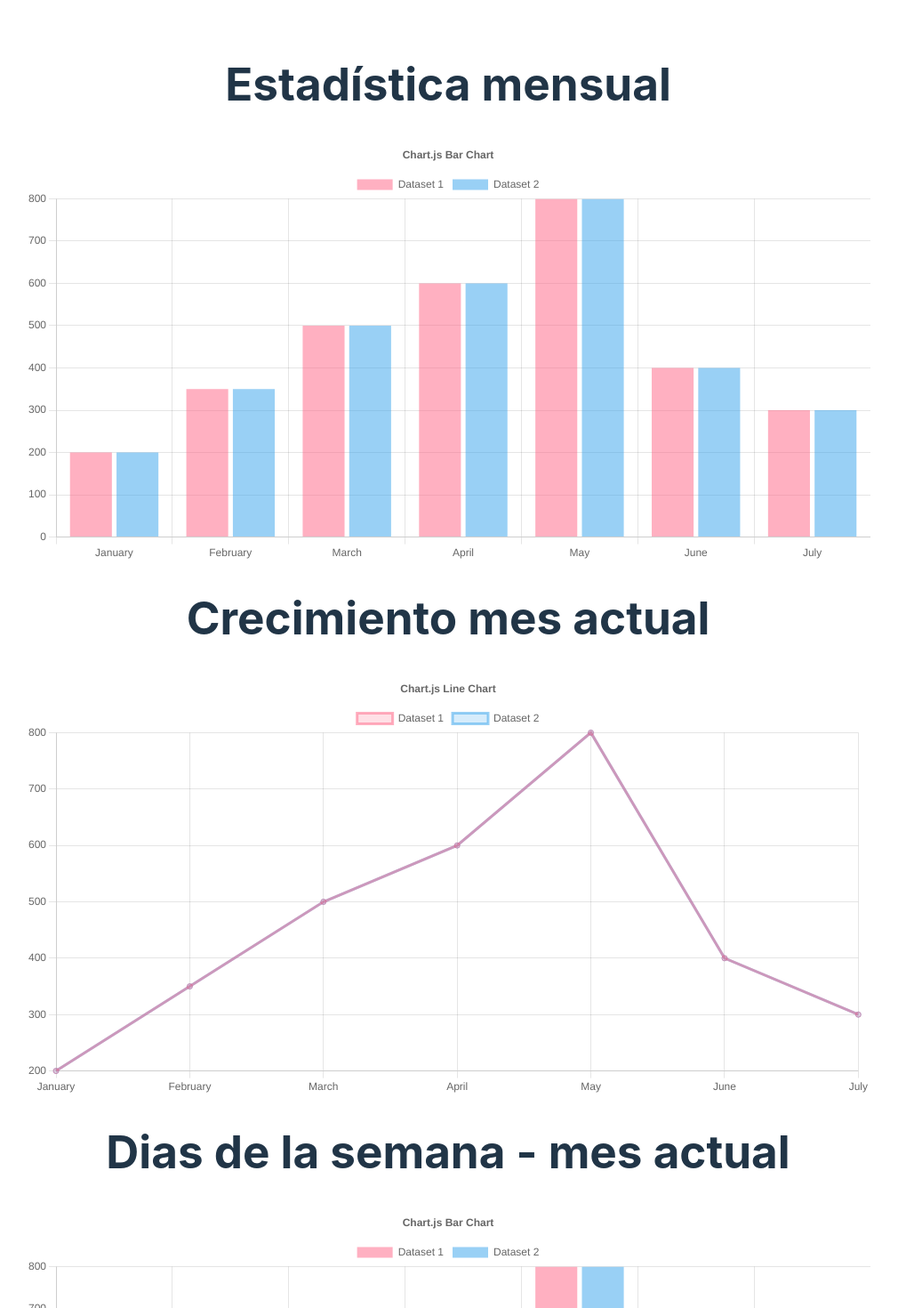
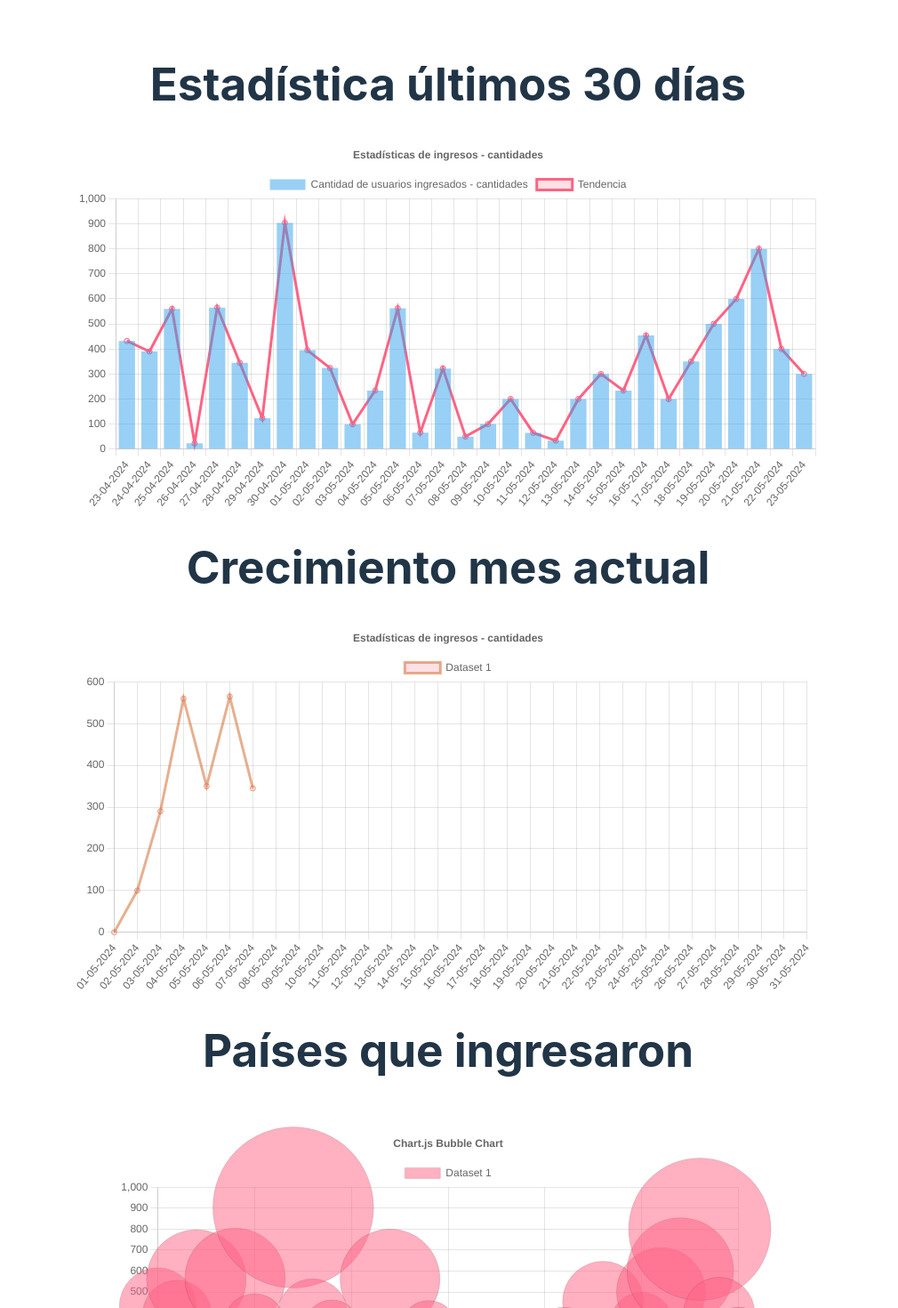
Before and after one commit to miguelparra2020/classbarber-control-asw-894, a React (Vite) app: page / in a window 1280 px wide. Shown: the top 1470 px of the page at 89% size, without its empty margins (136-1146 px from the left). Built offline with nearby package versions, Linux system fonts and the light colour scheme.

Commit message:
add-changes

```diff
--- a/src/App.tsx
+++ b/src/App.tsx
@@ -1,5 +1,5 @@
-import './App.css'
-import React from 'react'
+import './App.css';
+import React, { useEffect, useState } from 'react';
 import {
   Chart as ChartJS,
   CategoryScale,
@@ -8,6 +8,7 @@ import {
   LineElement,
   PointElement,
   LineController,
+  BarController,
   BubbleController,
   PolarAreaController,
   DoughnutController,
@@ -17,7 +18,7 @@ import {
   Tooltip,
   Legend,
 } from 'chart.js';
-import { Bar, Line, Bubble, PolarArea, Doughnut } from 'react-chartjs-2'
+import { Chart } from 'react-chartjs-2';
 
 ChartJS.register(
   CategoryScale,
@@ -26,6 +27,7 @@ ChartJS.register(
   LineElement,
   PointElement,
   LineController,
+  BarController,
   BubbleController,
   PolarAreaController,
   DoughnutController,
@@ -34,9 +36,69 @@ ChartJS.register(
   Title,
   Tooltip,
   Legend
-)
+);
 
-export const barOptions = {
+const labels = ['January', 'February', 'March', 'April', 'May', 'June', 'July'];
+const staticDataLast30Days = [432, 390, 560, 23, 565, 345, 123, 904, 395, 324, 99, 234, 562, 66, 322, 50, 100, 200, 65, 34, 200, 300, 234, 454, 200, 350, 500, 600, 800, 400, 300];
+const staticDataCurrentMonth = [0, 100, 290, 560, 350, 565, 345];
+
+const useLast30Days = () => {
+  const [dataLast30Days, setDataLast30Days] = useState<string[]>([]);
+
+  useEffect(() => {
+    const todayData = new Date();
+    const dates: string[] = [];
+
+    const formatDate = (date: Date): string => {
+      const day = String(date.getDate()).padStart(2, '0');
+      const month = String(date.getMonth() + 1).padStart(2, '0');
+      const year = date.getFullYear();
+      return `${day}-${month}-${year}`;
+    };
+
+    for (let i = 0; i <= 30; i++) {
+      const date = new Date();
+      date.setDate(todayData.getDate() - i);
+      dates.unshift(formatDate(date));
+    }
+
+    setDataLast30Days(dates);
+  }, []);
+
+  return dataLast30Days;
+};
+
+const useCurrentMonthDays = () => {
+  const [dataCurrentMonth, setDataCurrentMonth] = useState<string[]>([]);
+
+  useEffect(() => {
+    const today = new Date();
+    const year = today.getFullYear();
+    const month = today.getMonth();
+    const daysInMonth = new Date(year, month + 1, 0).getDate(); // Número de días en el mes actual
+
+    const dates: string[] = [];
+
+    const formatDate = (date: Date): string => {
+      const day = String(date.getDate()).padStart(2, '0');
+      const month = String(date.getMonth() + 1).padStart(2, '0');
+      const year = date.getFullYear();
+      return `${day}-${month}-${year}`;
+    };
+
+    for (let i = 1; i <= daysInMonth; i++) {
+      const date = new Date(year, month, i);
+      dates.push(formatDate(date));
+    }
+
+    setDataCurrentMonth(dates);
+  }, []);
+  return dataCurrentMonth;
+}
+const BarChartLast30Days = ({ title, data }: { title: string; data: string[] }) => (
+  <>
+    <h1>{title}</h1>
+    <Chart type="bar" options={{
       responsive: true,
       plugins: {
         legend: {
@@ -44,12 +106,35 @@ export const barOptions = {
         },
         title: {
           display: true,
-      text: 'Chart.js Bar Chart',
+          text: 'Estadísticas de ingresos - cantidades',
         },
       },
-};
+    }} data={{
+      labels: data,
+      datasets: [
+        {
+          type: 'bar' as const,
+          label: 'Cantidad de usuarios ingresados - cantidades',
+          data: staticDataLast30Days.slice(-data.length),
+          backgroundColor: 'rgba(53, 162, 235, 0.5)',
+        },
+        {
+          type: 'line' as const,
+          label: 'Tendencia',
+          data: staticDataLast30Days.slice(-data.length),
+          borderColor: 'rgba(255, 99, 132, 1)',
+          backgroundColor: 'rgba(255, 99, 132, 0.2)',
+          fill: true,
+        },
+      ],
+    }} />
+  </>
+);
 
-export const lineOptions = {
+const LineChartCurrentMonth = ({ title, data }: { title: string, data: string[] }) => (
+  <>
+    <h1>{title}</h1>
+    <Chart type="line" options={{
       responsive: true,
       plugins: {
         legend: {
@@ -57,12 +142,26 @@ export const lineOptions = {
         },
         title: {
           display: true,
-      text: 'Chart.js Line Chart',
+          text: 'Estadísticas de ingresos - cantidades',
         },
       },
-};
+    }} data={{
+      labels:data,
+      datasets: [{
+        label: 'Dataset 1',
+        data: staticDataCurrentMonth,
+        borderColor: 'rgba(205, 99, 32, 0.5)',
+        backgroundColor: 'rgba(255, 99, 132, 0.2)',
+        fill: true,
+      } ],
+    }} />
+  </>
+);
 
-export const bubbleOptions = {
+const BubbleChart = ({ title }: { title: string }) => (
+  <>
+    <h1>{title}</h1>
+    <Chart type="bubble" options={{
       responsive: true,
       plugins: {
         legend: {
@@ -73,9 +172,21 @@ export const bubbleOptions = {
           text: 'Chart.js Bubble Chart',
         },
       },
-};
+    }} data={{
+      labels,
+      datasets: [{
+        label: 'Dataset 1',
+        data: staticDataLast30Days.map((value, index) => ({ x: index, y: value, r: value / 10 })),
+        backgroundColor: 'rgba(255, 99, 132, 0.5)',
+      }]
+    }} />
+  </>
+);
 
-export const polarAreaOptions = {
+const PolarAreaChart = ({ title }: { title: string }) => (
+  <>
+    <h1>{title}</h1>
+    <Chart type="polarArea" options={{
       responsive: true,
       plugins: {
         legend: {
@@ -86,9 +197,29 @@ export const polarAreaOptions = {
           text: 'Chart.js Polar Area Chart',
         },
       },
-};
+    }} data={{
+      labels,
+      datasets: [{
+        label: 'Dataset 1',
+        data: staticDataLast30Days,
+        backgroundColor: [
+          'rgba(255, 99, 132, 0.5)',
+          'rgba(53, 162, 235, 0.5)',
+          'rgba(255, 206, 86, 0.5)',
+          'rgba(75, 192, 192, 0.5)',
+          'rgba(153, 102, 255, 0.5)',
+          'rgba(255, 159, 64, 0.5)',
+          'rgba(201, 203, 207, 0.5)'
+        ],
+      }],
+    }} />
+  </>
+);
 
-export const doughnutOptions = {
+const DoughnutChart = ({ title }: { title: string }) => (
+  <>
+    <h1>{title}</h1>
+    <Chart type="doughnut" options={{
       responsive: true,
       plugins: {
         legend: {
@@ -99,69 +230,11 @@ export const doughnutOptions = {
           text: 'Chart.js Doughnut Chart',
         },
       },
-};
-
-const labels = ['January', 'February', 'March', 'April', 'May', 'June', 'July'];
-const staticData = [200, 350, 500, 600, 800, 400, 300]
-
-export const barData = {
+    }} data={{
       labels,
-  datasets: [
-    {
+      datasets: [{
         label: 'Dataset 1',
-      data: staticData,
-      backgroundColor: 'rgba(255, 99, 132, 0.5)',
-    },
-    {
-      label: 'Dataset 2',
-      data: staticData,
-      backgroundColor: 'rgba(53, 162, 235, 0.5)',
-    },
-  ],
-}
-
-export const lineData = {
-  labels,
-  datasets: [
-    {
-      label: 'Dataset 1',
-      data: staticData,
-      borderColor: 'rgba(255, 99, 132, 0.5)',
-      backgroundColor: 'rgba(255, 99, 132, 0.2)',
-      fill: true,
-    },
-    {
-      label: 'Dataset 2',
-      data: staticData,
-      borderColor: 'rgba(53, 162, 235, 0.5)',
-      backgroundColor: 'rgba(53, 162, 235, 0.2)',
-      fill: true,
-    },
-  ],
-}
-
-export const bubbleData = {
-  labels,
-  datasets: [
-    {
-      label: 'Dataset 1',
-      data: staticData.map((value, index) => ({ x: index, y: value, r: value / 10 })),
-      backgroundColor: 'rgba(255, 99, 132, 0.5)',
-    },
-    {
-      label: 'Dataset 2',
-      data: staticData.map((value, index) => ({ x: index, y: value, r: value / 10 })),
-      backgroundColor: 'rgba(53, 162, 235, 0.5)',
-    },
-  ],
-}
-
-export const polarAreaData = {
-  labels,
-  datasets: [
-    {
-      label: 'Dataset 1',
-      data: staticData,
+        data: staticDataLast30Days,
         backgroundColor: [
           'rgba(255, 99, 132, 0.5)',
           'rgba(53, 162, 235, 0.5)',
@@ -171,77 +244,25 @@ export const polarAreaData = {
           'rgba(255, 159, 64, 0.5)',
           'rgba(201, 203, 207, 0.5)'
         ],
-    },
-  ],
-}
-
-export const doughnutData = {
-  labels,
-  datasets: [
-    {
-      label: 'Dataset 1',
-      data: staticData,
-      backgroundColor: [
-        'rgba(255, 99, 132, 0.5)',
-        'rgba(53, 162, 235, 0.5)',
-        'rgba(255, 206, 86, 0.5)',
-        'rgba(75, 192, 192, 0.5)',
-        'rgba(153, 102, 255, 0.5)',
-        'rgba(255, 159, 64, 0.5)',
-        'rgba(201, 203, 207, 0.5)'
-      ],
-    },
-  ],
-}
-
-const BarChart = ({ title }: { title: string }) => (
-  <>
-    <h1>{title}</h1>
-    <Bar options={barOptions} data={barData} />
-  </>
-);
-
-const LineChart = ({ title }: { title: string }) => (
-  <>
-    <h1>{title}</h1>
-    <Line options={lineOptions} data={lineData} />
-  </>
-);
-
-const BubbleChart = ({ title }: { title: string }) => (
-  <>
-    <h1>{title}</h1>
-    <Bubble options={bubbleOptions} data={bubbleData} />
-  </>
-);
-
-const PolarAreaChart = ({ title }: { title: string }) => (
-  <>
-    <h1>{title}</h1>
-    <PolarArea options={polarAreaOptions} data={polarAreaData} />
-  </>
-);
-
-const DoughnutChart = ({ title }: { title: string }) => (
-  <>
-    <h1>{title}</h1>
-    <Doughnut options={doughnutOptions} data={doughnutData} />
+      }],
+    }} />
   </>
 );
 
 function App() {
+  const last30Days = useLast30Days();
+  const currentMonthDays = useCurrentMonthDays()
+
   return (
     <React.Fragment>
-      <BarChart title="Estadística mensual" />
-      <LineChart title="Crecimiento mes actual" />
-      <BarChart title="Dias de la semana - mes actual" />
+      <BarChartLast30Days title="Estadística últimos 30 días" data={last30Days} />
+      <LineChartCurrentMonth title="Crecimiento mes actual" data={currentMonthDays}/>
       <BubbleChart title="Países que ingresaron" />
       <BubbleChart title="Ciudades que ingresaron" />
       <PolarAreaChart title="Rutas que ingresaron" />
       <DoughnutChart title="Ingresos de celular o computador" />
-      <BarChart title="Ingresos al home - ingresos más rutas" />
     </React.Fragment>
-  )
+  );
 }
 
-export default App
+export default App;
--- /dev/null
+++ b/src/datos.json
@@ -0,0 +1 @@
+[{"pathGetIntoPage":"/sistemasautoorganizados","countryGetIntoPage":"Colombia","cityGetIntoPage":"Pereira","idUserGetIntoPage":"EULL1721525052599","dateGetIntoPage":"2024-07-21","hourGetIntoPage":"20:24","timeIntoPage":"00:08:16"},{"pathGetIntoPage":"/sistemasautoorganizados","countryGetIntoPage":"Colombia","cityGetIntoPage":"Pereira","idUserGetIntoPage":"GQBA1721525053672","dateGetIntoPage":"2024-07-21","hourGetIntoPage":"20:24","timeIntoPage":"00:09:54"},{"pathGetIntoPage":"/sistemasautoorganizados","countryGetIntoPage":"Colombia","cityGetIntoPage":"Pereira","idUserGetIntoPage":"OVNP1721525054419","dateGetIntoPage":"2024-07-21","hourGetIntoPage":"20:24","timeIntoPage":"00:22:10"}]
```
Lines whose indentation alone changed are shown as unchanged.
